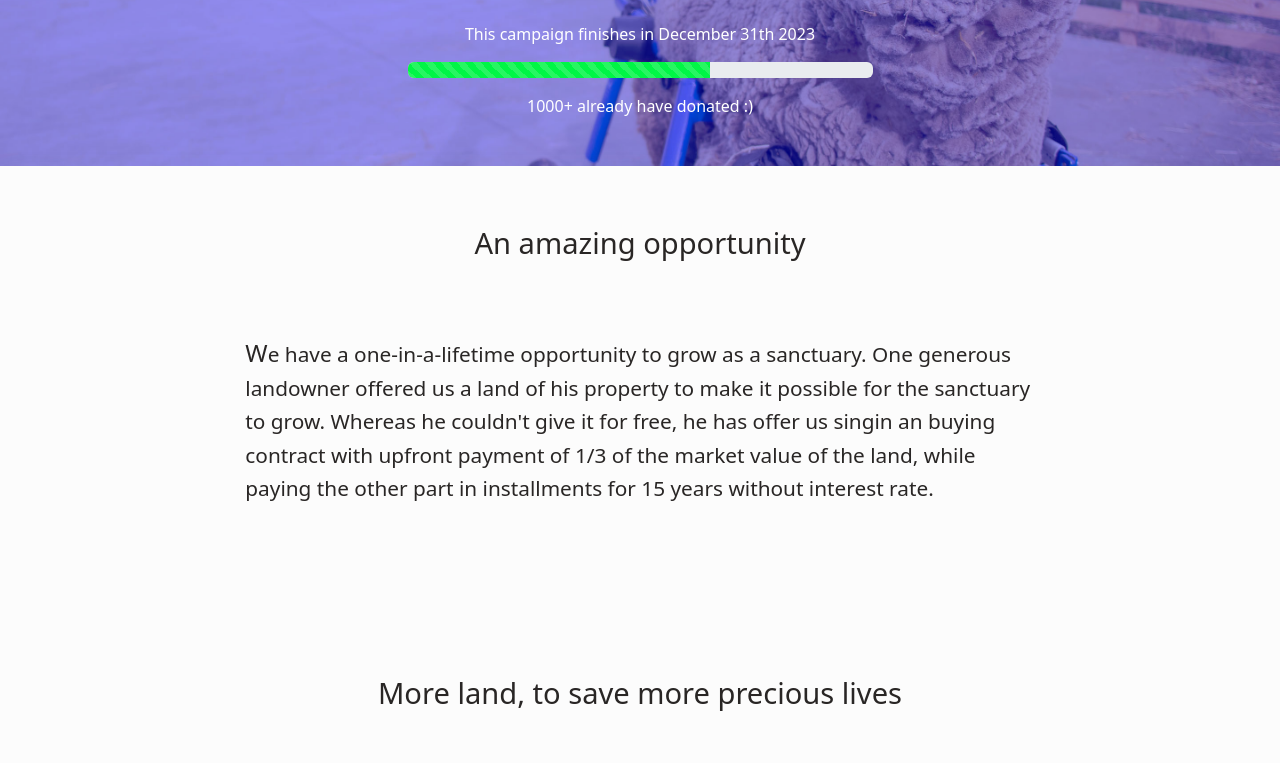
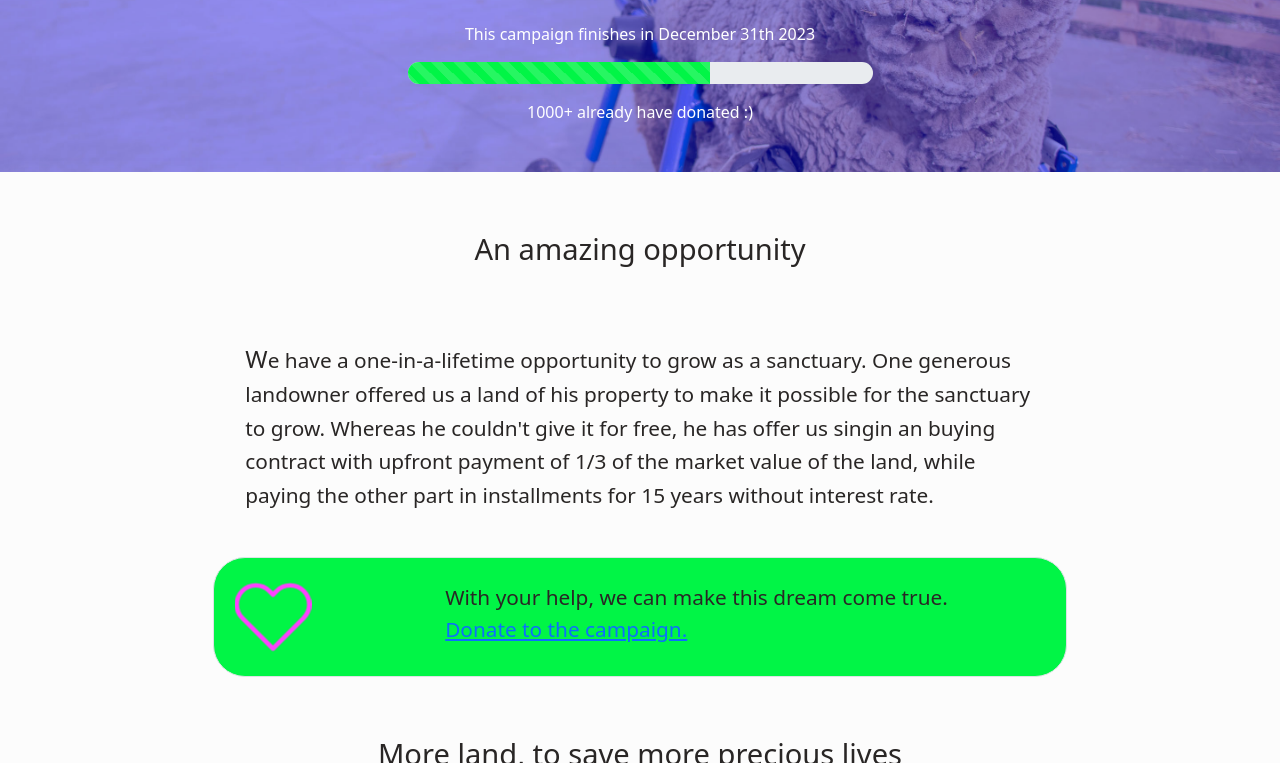
Before and after one commit to arielmaluenda/proyectoCoder, a website: page index.html in a window 1280 px wide. Shown: the part 418-1181 px from the top of the page. Drawn offline with Linux system fonts and the light colour scheme.

Commit message:
Add: Animation

```diff
--- a/index.html
+++ b/index.html
@@ -85,10 +85,19 @@
       <h3 class="articleTitle">An amazing opportunity</h3>
       <p>We have a one-in-a-lifetime opportunity to grow as a sanctuary. One generous landowner offered us a
         land of his property to make it possible for the sanctuary to grow. Whereas he couldn't give it for free,
-        he has offer us singin an buying contract with upfront payment of 1/3 of the market value of the land, while paying the other part in installments for 15 years without interest rate. </p>
-
-
+        he has offer us singin an buying contract with upfront payment of 1/3 of the market value of the land, while paying the other part in installments for 15 years without interest rate.
       </p>
+    </article>
+    <article class="col-11 col-md-10 col-lg-8 border rounded-5 p-4 bg-lightgreen">
+      <div class="row">
+        <div class="col-3">
+          <svg class="heart" fill="#ff40ff" height="70px" width="70px" version="1.1" id="Capa_1" xmlns="http://www.w3.org/2000/svg" xmlns:xlink="http://www.w3.org/1999/xlink" viewBox="0 0 471.701 471.701" xml:space="preserve" stroke="#ff40ff"><g id="SVGRepo_bgCarrier" stroke-width="0"></g><g id="SVGRepo_tracerCarrier" stroke-linecap="round" stroke-linejoin="round"></g><g id="SVGRepo_iconCarrier"> <g> <path d="M433.601,67.001c-24.7-24.7-57.4-38.2-92.3-38.2s-67.7,13.6-92.4,38.3l-12.9,12.9l-13.1-13.1 c-24.7-24.7-57.6-38.4-92.5-38.4c-34.8,0-67.6,13.6-92.2,38.2c-24.7,24.7-38.3,57.5-38.2,92.4c0,34.9,13.7,67.6,38.4,92.3 l187.8,187.8c2.6,2.6,6.1,4,9.5,4c3.4,0,6.9-1.3,9.5-3.9l188.2-187.5c24.7-24.7,38.3-57.5,38.3-92.4 C471.801,124.501,458.301,91.701,433.601,67.001z M414.401,232.701l-178.7,178l-178.3-178.3c-19.6-19.6-30.4-45.6-30.4-73.3 s10.7-53.7,30.3-73.2c19.5-19.5,45.5-30.3,73.1-30.3c27.7,0,53.8,10.8,73.4,30.4l22.6,22.6c5.3,5.3,13.8,5.3,19.1,0l22.4-22.4 c19.6-19.6,45.7-30.4,73.3-30.4c27.6,0,53.6,10.8,73.2,30.3c19.6,19.6,30.3,45.6,30.3,73.3 C444.801,187.101,434.001,213.101,414.401,232.701z"></path> </g> </g>
+          </svg>
+        </div>
+        <div class="col-9">
+          <div class="">With your help, we can make this dream come true. <br><a href="./pages/donate.html">Donate to the campaign.</a></div>
+        </div>
+      </div>
     </article>
     <article class="col-11 col-md-10 col-lg-8">
       <h3 class="articleTitle">More land, to save more precious lives </h3>
@@ -141,7 +150,7 @@
       </svg>
     </div>
 
-    <p>Santiago de Chile, 2023. Todos los derechos reservados.</p>
+    <p>Santiago de Chile, 2023. All rights reserved.</p>
 
   </footer>
 </body>
--- a/sass/custom.scss
+++ b/sass/custom.scss
@@ -1,10 +1,17 @@
-
+/*
+* Bootstrap custom variables
+*/
+$progress-height: 1.4rem;
+$progress-border-radius: 1.4rem;
 $success: #00ff00;
 
 @import "../node_modules/bootstrap/scss/bootstrap";
 
+/*
+* Fonts
+*/
+
 @import url('https://fonts.googleapis.com/css2?family=Inter:wght@100;200;300;400;500;600;700;800;900&display=swap');
-
 
 /*
 * Semantic elements * * * * * * * * * * * * * * * * * * * * *
@@ -18,7 +25,6 @@ header{
   padding: 0;
   color: white;
   background-color: blue;
-  overflow: hidden;
   background-size: cover;
   background-image: url('../assets/images/diego-blue.jpg');
   background-position: right top;
@@ -79,6 +85,19 @@ form {
 /*
 * Custom classes * * * * * * * * * * * * * * * * * * * * *
 */
+
+.heart {
+  animation: 0.5s beat alternate-reverse infinite;
+}
+@keyframes beat {
+ 0% {
+    transform: scale(1);
+ }
+ 100% {
+    transform: scale(1.1);
+ }
+}
+
 .campaign-resume {
   border: 1px solid rgb(170, 255, 170);
   background-color: rgba(0, 38, 255, 0.2);
@@ -194,7 +213,6 @@ nav{
   }
 }
 
-
 @media (max-width: 768px) {
 
   input[type='checkbox']:not(:checked)+ul {
```
Also changed, not shown: css/styles.css, 1 other file.
